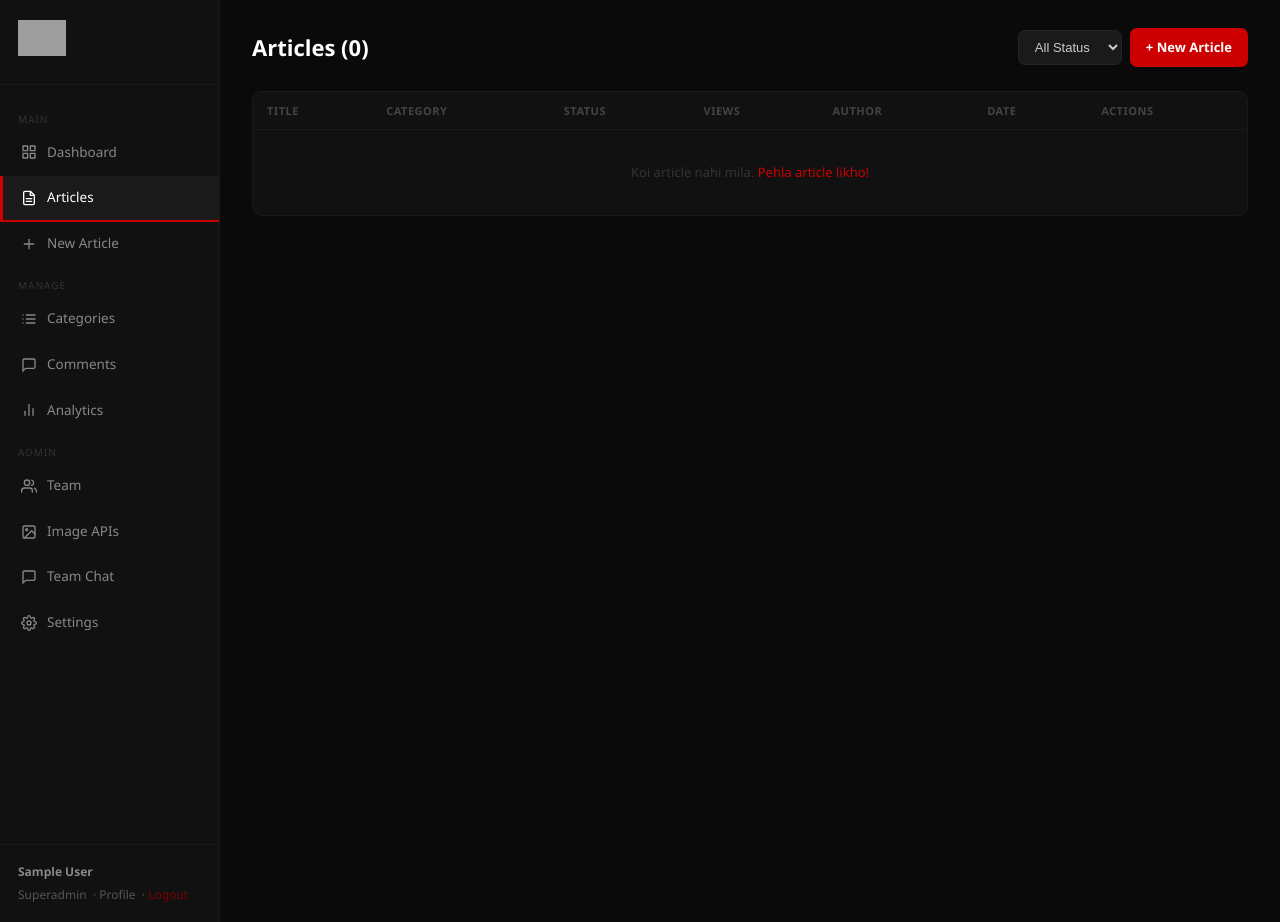
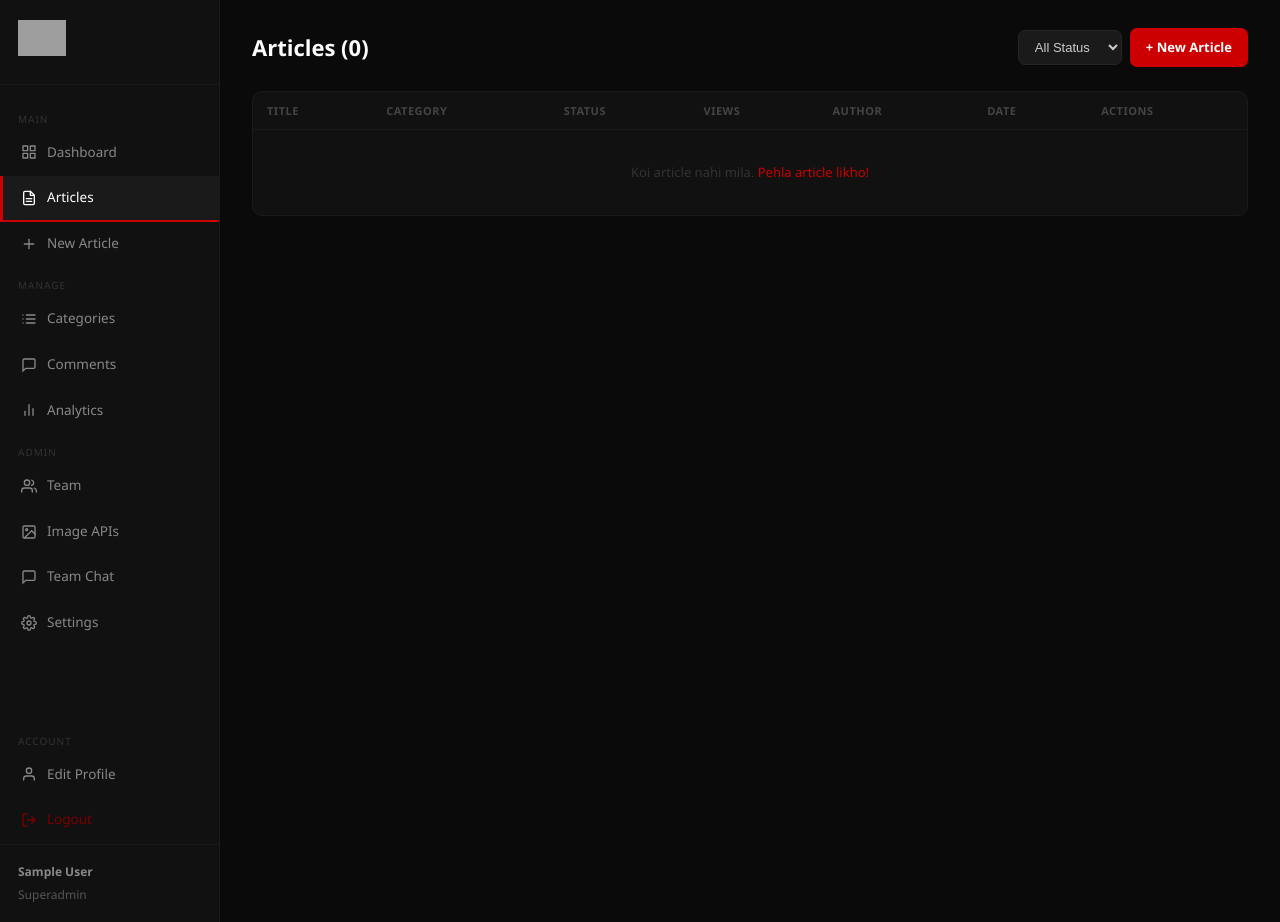
Before and after one commit to majid78143/Nes, a Flask app: page /admin/articles in a window 1280 px wide. Run offline with Flask 3, Linux system fonts and the light colour scheme; the visitor is signed in with stand-in values (Sample User, id 1); grey boxes are pictures that could not be loaded.

Commit message:
Add account section with profile and logout links

```diff
--- a/templates/_admin_sidebar.html
+++ b/templates/_admin_sidebar.html
@@ -69,11 +69,20 @@
     {% endif %}
   </nav>
 
+    <div class="nav-sep">Account</div>
+    <a href="/admin/profile" class="nav-link {% if request.endpoint=='admin_profile' %}active{% endif %}" onclick="closeAdminSidebar()">
+      <svg width="16" height="16" viewBox="0 0 24 24" fill="none" stroke="currentColor" stroke-width="2" stroke-linecap="round" stroke-linejoin="round"><path d="M20 21v-2a4 4 0 0 0-4-4H8a4 4 0 0 0-4 4v2"/><circle cx="12" cy="7" r="4"/></svg>
+      Edit Profile
+    </a>
+    <a href="/admin/logout" class="nav-link" onclick="return confirm('Logout karna chahte ho?')">
+      <svg width="16" height="16" viewBox="0 0 24 24" fill="none" stroke="#7a0000" stroke-width="2" stroke-linecap="round" stroke-linejoin="round"><path d="M9 21H5a2 2 0 0 1-2-2V5a2 2 0 0 1 2-2h4"/><polyline points="16 17 21 12 16 7"/><line x1="21" y1="12" x2="9" y2="12"/></svg>
+      <span style="color:#7a0000">Logout</span>
+    </a>
+  </nav>
+
   <div class="sidebar-user">
     <strong>{{ session.get('admin_name','Admin') }}</strong>
     {{ session.get('admin_role','editor') | capitalize }}
-    &nbsp;·&nbsp;<a href="/admin/profile" style="color:#555">Profile</a>
-    &nbsp;·&nbsp;<a href="/admin/logout" style="color:#7a0000">Logout</a>
   </div>
 </div>
 
```
